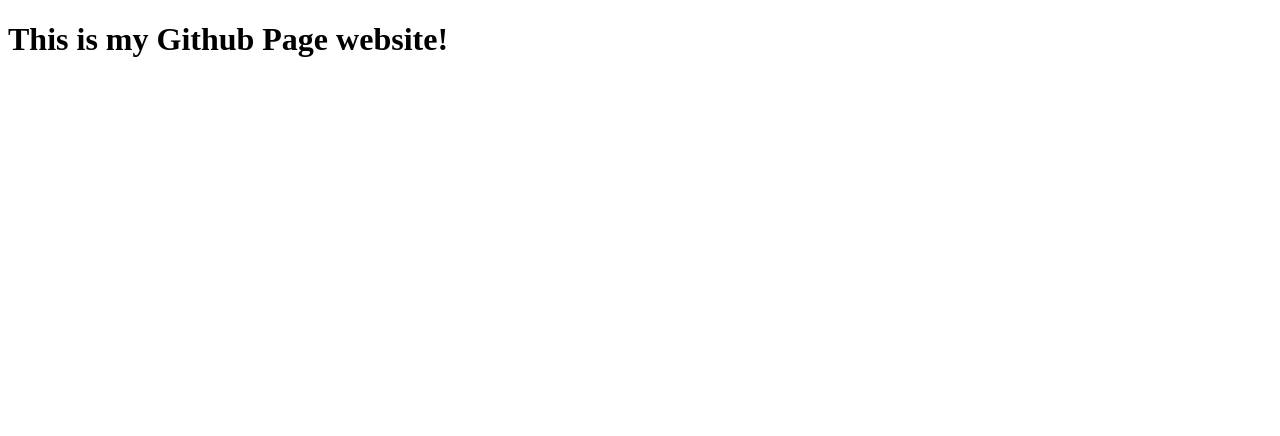
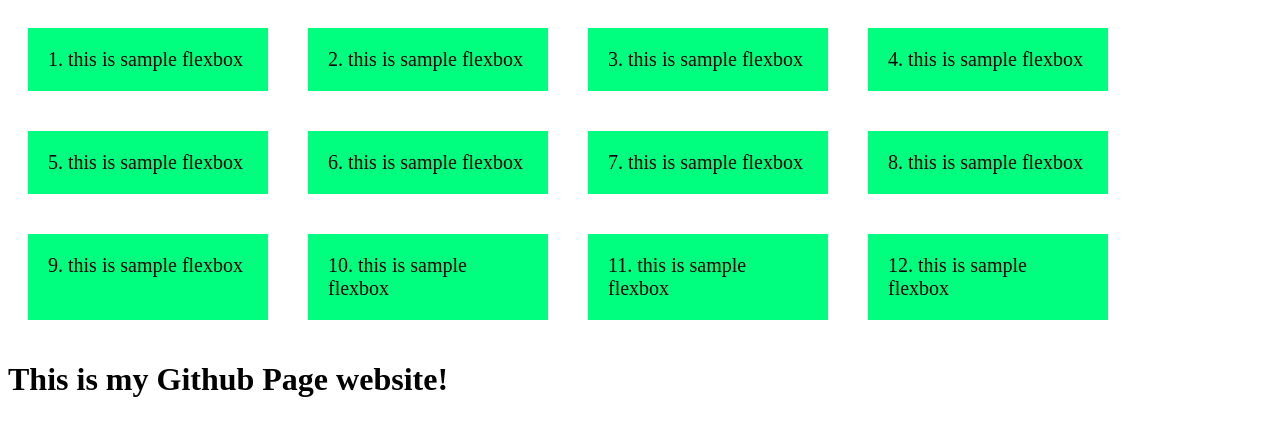
Before and after one commit to raistlin39/raistlin39.github.io, a plain HTML site: page index.html in a window 1280 px wide. Drawn offline with Linux system fonts and the light colour scheme.

Commit message:
adding flexbox to index.html

```diff
--- a/index.html
+++ b/index.html
@@ -2,9 +2,39 @@
 <html lang="en">
 	<head>
 	    <title> My GitHub Page </title>
+		<style>
+			#container  {
+				display: flex;
+				flex-wrap: wrap;
+				}
+			#container>div {
+				background-color: springgreen;
+				font-size: 20px;
+				margin: 20px;
+				padding: 20px;
+				width: 200px;
+
+			}
+		</style>
 		</head>
 	<body>
-		<h1> This is my Github Page website! </h1>
+		<div id="container">
+			<div> 1. this is sample flexbox </div>
+			<div> 2. this is sample flexbox </div>
+			<div> 3. this is sample flexbox </div>
+			<div> 4. this is sample flexbox </div>
+			<div> 5. this is sample flexbox </div>
+			<div> 6. this is sample flexbox </div>
+			<div> 7. this is sample flexbox </div>
+			<div> 8. this is sample flexbox </div>
+			<div> 9. this is sample flexbox </div>
+			<div> 10. this is sample flexbox </div>
+			<div> 11. this is sample flexbox </div>
+			<div> 12. this is sample flexbox </div>
+
+		</div>
+		<div>	<h1> This is my Github Page website! </h1>
+		</div>
 
 	</body>
 </html>
```
